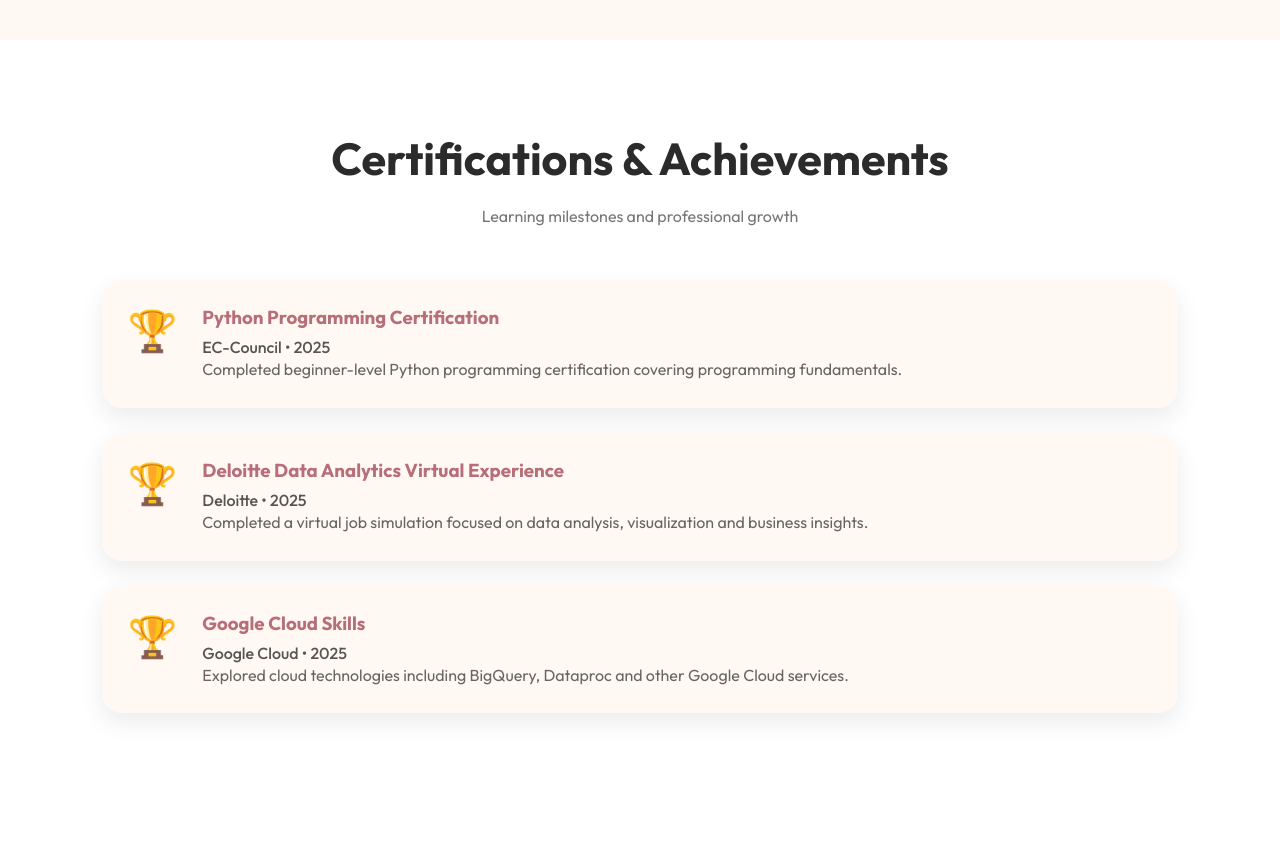
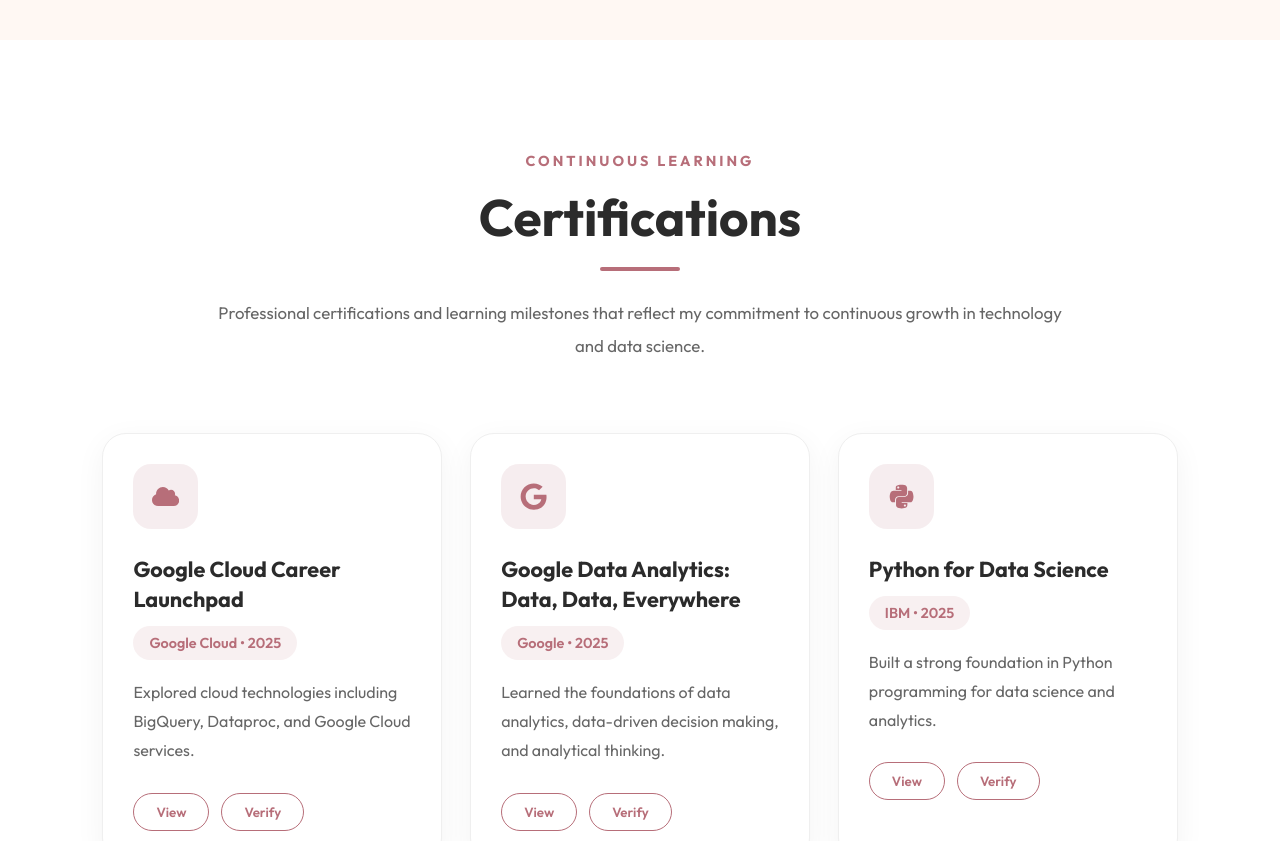
Before and after one commit to Rishikaj03/PORTFOLIO, a React app: page / in a window 1280 px wide. Shown: the part 5340-6181 px from the top of the page. Built offline with nearby package versions, Linux system fonts and the light colour scheme; the HTML template or start-up script is replaced by a standard one.

Commit message:
Redesign Skills, Education and Certifications UI

```diff
--- a/src/Certifications.css
+++ b/src/Certifications.css
@@ -1,95 +1,302 @@
+/* =========================
+    CERTIFICATIONS SECTION
+========================= */
+
 .certifications {
+    background: #fff;
+}
 
-  padding:90px 8%;
-  background:white;
+/* ---------- Heading ---------- */
+
+.cert-heading {
+    text-align: center;
+    margin-bottom: 25px;
+}
+
+.cert-tag {
+    display: inline-block;
+
+    color: var(--primary);
+
+    font-size: .9rem;
+
+    font-weight: 700;
+
+    letter-spacing: 3px;
+
+    text-transform: uppercase;
+
+    margin-bottom: 15px;
+}
+
+.cert-heading h2 {
+    font-size: 3.2rem;
+
+    color: var(--text);
+
+    font-weight: 700;
+
+    margin-bottom: 20px;
+}
+
+.cert-heading h2::after {
+    content: "";
+
+    display: block;
+
+    width: 80px;
+    height: 4px;
+
+    margin: 18px auto 0;
+
+    background: var(--primary);
+
+    border-radius: 50px;
+}
+
+/* ---------- Subtitle ---------- */
+
+.cert-subtitle {
+
+    max-width: 850px;
+
+    margin: 0 auto 70px;
+
+    text-align: center;
+
+    color: var(--text-light);
+
+    line-height: 2;
+
+    font-size: 1.05rem;
+}
+
+/* ---------- Cards ---------- */
+
+.cert-container {
+
+    display: grid;
+
+    grid-template-columns: repeat(auto-fit, minmax(320px, 1fr));
+
+    gap: 28px;
 
 }
 
+/* ---------- Card ---------- */
 
-.certifications h2 {
+.cert-card {
 
-  text-align:center;
-  font-size:2.8rem;
-  color:#2b2b2b;
+    background: white;
+
+    border: 1px solid #efefef;
+
+    border-radius: 24px;
+
+    padding: 30px;
+
+    box-shadow: 0 8px 30px rgba(0,0,0,.05);
+
+    transition: all .35s ease;
 
 }
 
+.cert-card:hover {
 
-.cert-subtitle {
+    transform: translateY(-10px);
 
-  text-align:center;
-  margin-top:10px;
-  color:#777;
+    border-color: rgba(183,110,121,.25);
+
+    box-shadow: 0 18px 35px rgba(183,110,121,.15);
 
 }
 
+/* ---------- Icon ---------- */
 
-.cert-container {
+.cert-icon {
 
-  margin-top:50px;
+    width: 65px;
+    height: 65px;
 
-  display:flex;
-  flex-direction:column;
-  gap:25px;
+    display: flex;
+
+    justify-content: center;
+    align-items: center;
+
+    background: rgba(183,110,121,.12);
+
+    color: var(--primary);
+
+    border-radius: 18px;
+
+    font-size: 1.7rem;
+
+    margin-bottom: 25px;
+
+    transition: .35s ease;
 
 }
 
+.cert-card:hover .cert-icon {
 
-.cert-card {
+    background: var(--primary);
 
-  display:flex;
-  gap:25px;
+    color: white;
 
-  padding:25px;
-
-  background:#fff8f3;
-
-  border-radius:20px;
-
-  box-shadow:
-  0 10px 25px rgba(0,0,0,0.08);
-
-  transition:0.3s;
+    transform: rotate(-10deg);
 
 }
 
+/* ---------- Content ---------- */
 
-.cert-card:hover {
+.cert-content h3 {
 
-  transform:translateX(10px);
+    font-size: 1.35rem;
+
+    color: var(--text);
+
+    margin-bottom: 12px;
+
+    line-height: 1.4;
 
 }
 
+.cert-content span {
 
-.cert-icon {
+    display: inline-block;
 
-  font-size:40px;
+    background: rgba(183,110,121,.10);
+
+    color: var(--primary);
+
+    padding: 8px 16px;
+
+    border-radius: 50px;
+
+    font-size: .9rem;
+
+    font-weight: 600;
+
+    margin-bottom: 18px;
 
 }
 
+.cert-content p {
 
-.cert-card h3 {
+    color: var(--text-light);
 
-  color:#b76e79;
+    line-height: 1.8;
 
-  margin-bottom:8px;
+    margin-bottom: 28px;
 
 }
 
+/* ---------- Buttons ---------- */
 
-.cert-card h4 {
+.cert-buttons {
 
-  color:#555;
+    display: flex;
 
-  font-weight:500;
+    gap: 12px;
+
+    flex-wrap: wrap;
 
 }
 
+.cert-buttons button {
 
-.cert-card p {
+    padding: 10px 22px;
 
-  color:#666;
+    border-radius: 30px;
 
-  line-height:1.6;
+    border: 1px solid var(--primary);
+
+    background: transparent;
+
+    color: var(--primary);
+
+    font-weight: 600;
+
+    cursor: pointer;
+
+    transition: .3s ease;
 
 }
+
+.cert-buttons button:hover {
+
+    background: var(--primary);
+
+    color: white;
+
+    transform: translateY(-2px);
+
+}
+
+/* ---------- Explore Button ---------- */
+
+.view-more {
+
+    display: flex;
+
+    justify-content: center;
+
+    margin-top: 60px;
+
+}
+
+.view-more button {
+
+    padding: 14px 34px;
+
+    border: none;
+
+    border-radius: 40px;
+
+    background: var(--primary);
+
+    color: white;
+
+    font-size: 1rem;
+
+    font-weight: 600;
+
+    cursor: pointer;
+
+    transition: .3s ease;
+
+}
+
+.view-more button:hover {
+
+    transform: translateY(-4px);
+
+    box-shadow: 0 12px 25px rgba(183,110,121,.25);
+
+}
+
+/* ---------- Responsive ---------- */
+
+@media (max-width:768px){
+
+    .cert-heading h2{
+
+        font-size:2.3rem;
+
+    }
+
+    .cert-subtitle{
+
+        font-size:1rem;
+
+        margin-bottom:50px;
+
+    }
+
+    .cert-container{
+
+        grid-template-columns:1fr;
+
+    }
+
+}
--- a/src/Certifications.jsx
+++ b/src/Certifications.jsx
@@ -1,78 +1,139 @@
 import "./Certifications.css";
+
+import {
+  FaGoogle,
+  FaPython,
+  FaCloud,
+  FaAward,
+} from "react-icons/fa";
 
 function Certifications() {
 
   const certificates = [
+
     {
-      title: "Python Programming Certification",
-      issuer: "EC-Council",
+      title: "Google Cloud Career Launchpad",
+      issuer: "Google Cloud",
       year: "2025",
+      icon: <FaCloud />,
       description:
-        "Completed beginner-level Python programming certification covering programming fundamentals."
+        "Explored cloud technologies including BigQuery, Dataproc, and Google Cloud services.",
     },
 
     {
-      title: "Deloitte Data Analytics Virtual Experience",
-      issuer: "Deloitte",
+      title: "Google Data Analytics: Data, Data, Everywhere",
+      issuer: "Google",
       year: "2025",
+      icon: <FaGoogle />,
       description:
-        "Completed a virtual job simulation focused on data analysis, visualization and business insights."
+        "Learned the foundations of data analytics, data-driven decision making, and analytical thinking.",
     },
 
     {
-      title: "Google Cloud Skills",
-      issuer: "Google Cloud",
+      title: "Python for Data Science",
+      issuer: "IBM",
       year: "2025",
+      icon: <FaPython />,
       description:
-        "Explored cloud technologies including BigQuery, Dataproc and other Google Cloud services."
-    }
+        "Built a strong foundation in Python programming for data science and analytics.",
+    },
+
+    {
+      title: "Deloitte Data Analytics Job Simulation",
+      issuer: "Deloitte",
+      year: "2025",
+      icon: <FaAward />,
+      description:
+        "Completed a virtual job simulation focused on data analysis, visualization, and business insights.",
+    },
+
   ];
-
 
   return (
 
     <section className="certifications" id="certifications">
 
-      <h2>Certifications & Achievements</h2>
+      {/* Heading */}
+
+      <div className="cert-heading">
+
+        <span className="cert-tag">
+          CONTINUOUS LEARNING
+        </span>
+
+        <h2>Certifications</h2>
+
+      </div>
 
       <p className="cert-subtitle">
-        Learning milestones and professional growth
+        Professional certifications and learning milestones that reflect my
+        commitment to continuous growth in technology and data science.
       </p>
 
+      {/* Cards */}
 
       <div className="cert-container">
 
-        {
-          certificates.map((cert,index)=>(
+        {certificates.map((cert, index) => (
 
           <div className="cert-card" key={index}>
 
             <div className="cert-icon">
-                🏆
+
+              {cert.icon}
+
             </div>
 
-              <div>
+            <div className="cert-content">
+
               <h3>{cert.title}</h3>
 
-                <h4>
+              <span>
+
                 {cert.issuer} • {cert.year}
-                </h4>
+
+              </span>
 
               <p>
+
                 {cert.description}
+
               </p>
+
+              <div className="cert-buttons">
+
+                <button>
+                  View
+                </button>
+
+                <button>
+                  Verify
+                </button>
+
               </div>
 
             </div>
 
-          ))
-        }
+          </div>
+
+        ))}
+
+      </div>
+
+      <div className="view-more">
+
+        <button>
+
+          Explore All Certifications →
+
+        </button>
 
       </div>
 
     </section>
 
   );
+
 }
 
 export default Certifications;
```
Lines whose indentation alone changed are shown as unchanged.
